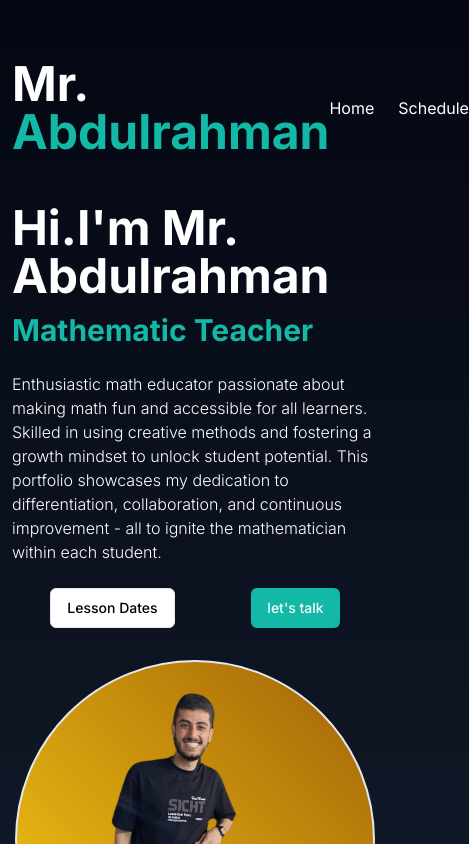
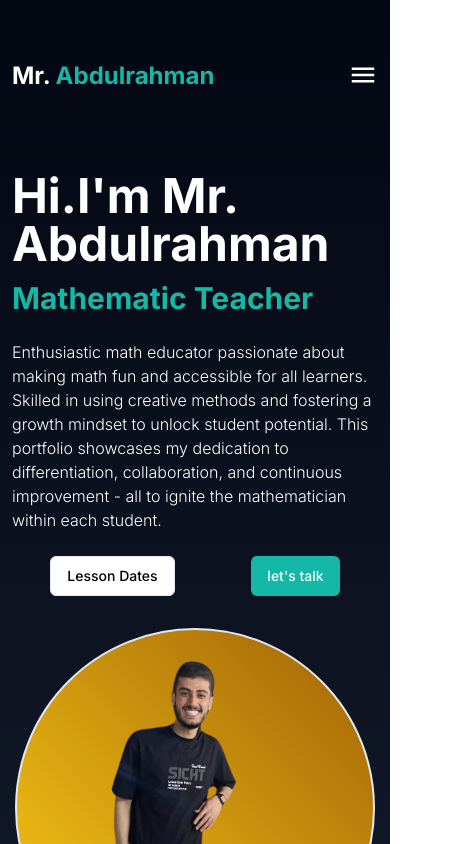
Before and after one commit to mohamed-abd-elkahlk/abd-elmaksod, a Next.js app: page / in a window 390 px wide. Shown: the top 844 px of the page, 469 px wide, since content can reach past the window. Built offline with nearby package versions, Linux system fonts and the light colour scheme.

Commit message:
add nav for mobile

```diff
--- a/src/app/schedule/page.tsx
+++ b/src/app/schedule/page.tsx
@@ -12,7 +12,7 @@ import { FaLocationDot, FaSquareWhatsapp } from "react-icons/fa6";
 
 export default function page() {
   return (
-    <section className="mt-12">
+    <section className="mt-20">
       <h2 className="text-3xl font-extrabold text-center">
         time of lessons and class
       </h2>{" "}
@@ -54,7 +54,7 @@ export default function page() {
         </TableBody>
       </Table>
       <div className="flex justify-between mt-6 items-center">
-        <p className="flex gap-3">
+        <p className="flex gap-1">
           ههيا, العدوة بجوار فرن ابو عسكر
           <FaLocationDot className="text-3xl text-green-400" />
         </p>
--- a/src/components/shared/Hero.tsx
+++ b/src/components/shared/Hero.tsx
@@ -2,7 +2,7 @@ import Link from "next/link";
 import { Button } from "../ui/button";
 export default function Hero() {
   return (
-    <section className="mt-12 flex flex-col md:flex-row items-center">
+    <section className="mt-20 flex flex-col md:flex-row items-center">
       <div className="flex flex-col flex-1">
         <h2 className="text-5xl font-bold">Hi.I'm Mr. Abdulrahman</h2>
         <h3 className="text-3xl font-bold mt-3 text-teal-500">
--- a/src/layouts/Nav.tsx
+++ b/src/layouts/Nav.tsx
@@ -1,21 +1,44 @@
+"use client";
 import { navLink } from "@/constants";
+import { IoMdMenu } from "react-icons/io";
 import Link from "next/link";
+import { useState } from "react";
 
 export default function Nav() {
+  const [show, setShow] = useState(false);
+  function handleShow() {
+    return setShow((prev) => !prev);
+  }
   return (
-    <nav className="flex justify-between">
-      <h1 className="text-5xl font-bold">
+    <nav className=" relative flex justify-between ">
+      <h1 className="text-2xl font-bold">
         <Link href={"/"}>
           Mr. <span className="text-teal-500">Abdulrahman</span>
         </Link>
       </h1>
-      <ul className="flex gap-6 items-center">
+      {/* desktob nav */}
+      <ul className=" gap-6 items-center hidden md:flex">
         {navLink.map((link) => (
           <li key={link.id} className="hover:underline">
             <Link href={link.href}>{link.title}</Link>
           </li>
         ))}
       </ul>
+      {/* mobile nav */}
+      <IoMdMenu className="text-3xl md:hidden" onClick={handleShow} />
+      <ul className="absolute -right-1  top-10 flex gap-3   md:hidden flex-col text-end">
+        {show
+          ? navLink.map((link) => (
+              <li
+                key={link.id}
+                className="hover:underline p-2 text-center rounded-md bg-gray-500"
+                onClick={handleShow}
+              >
+                <Link href={link.href}>{link.title}</Link>
+              </li>
+            ))
+          : ""}
+      </ul>
     </nav>
   );
 }
```
